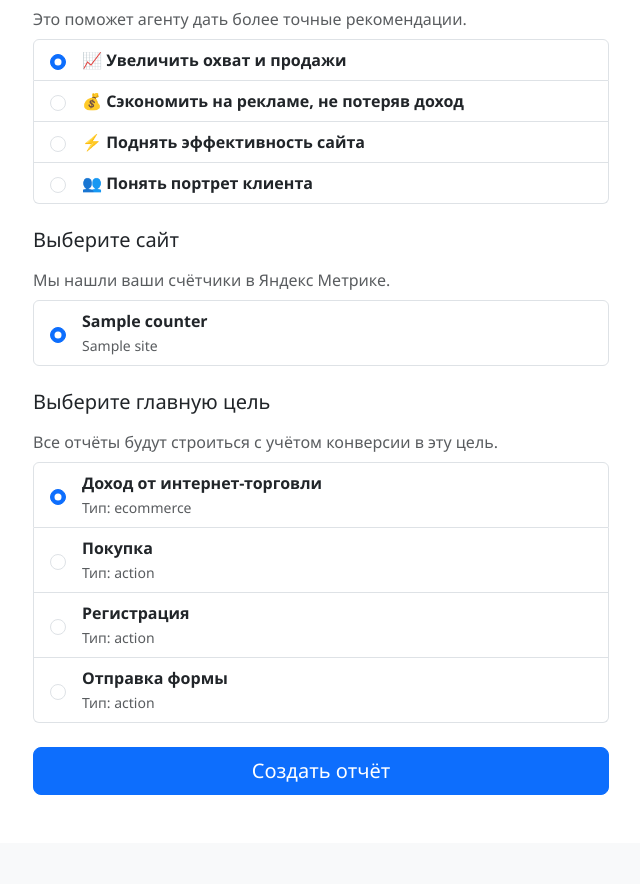
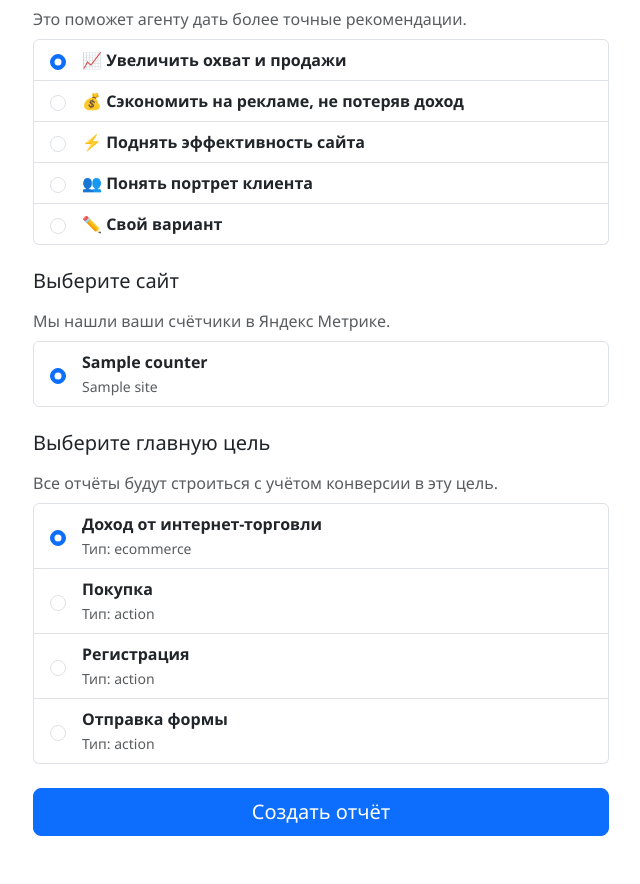
Before and after one commit to shulykun/razgon, a Flask app: template app/templates/setup.html in a window 1280 px wide. Shown: the part 199-1083 px from the top of the page, without its empty margins (319-959 px from the left). Before the commit the page ends 994 px from the top, so only its background shows below. Run offline with Flask 3, Linux system fonts and the light colour scheme; the template is opened without the code that fills it: most values are stand-ins (such as "Sample title", 1, 10 or a date in 2020).

Commit message:
feat: custom objective option with text input

```diff
--- a/app/templates/setup.html
+++ b/app/templates/setup.html
@@ -25,6 +25,13 @@
             <label class="list-group-item d-flex align-items-center">
                 <input class="form-check-input me-3" type="radio" name="objective" value="audience">
                 <div><strong>👥 Понять портрет клиента</strong></div>
+            </label>
+            <label class="list-group-item d-flex align-items-center">
+                <input class="form-check-input me-3" type="radio" name="objective" value="custom" id="customObjRadio">
+                <div class="w-100">
+                    <strong>✏️ Свой вариант</strong>
+                    <input type="text" class="form-control form-control-sm mt-2" id="customObjInput" placeholder="Опишите свою цель..." style="display:none">
+                </div>
             </label>
         </div>
 
@@ -64,7 +71,13 @@ document.getElementById('createBtn').addEventListener('click', async () => {
     if (!siteSelected) return alert('Выберите сайт');
     const goalSelected = document.querySelector('input[name="goal"]:checked');
     if (!goalSelected) return alert('Выберите главную цель');
-    const objective = document.querySelector('input[name="objective"]:checked').value;
+    const objectiveRadio = document.querySelector('input[name="objective"]:checked');
+    let objective = objectiveRadio.value;
+    if (objective === 'custom') {
+        const customText = document.getElementById('customObjInput').value.trim();
+        if (!customText) return alert('Опишите свою цель');
+        objective = customText;
+    }
 
     const btn = document.getElementById('createBtn');
     btn.disabled = true;
@@ -87,6 +100,14 @@ document.getElementById('createBtn').addEventListener('click', async () => {
         btn.disabled = false;
         btn.textContent = 'Создать отчёт';
     }
+});
+
+// Toggle custom objective input
+document.querySelectorAll('input[name="objective"]').forEach(radio => {
+    radio.addEventListener('change', () => {
+        const customInput = document.getElementById('customObjInput');
+        customInput.style.display = radio.value === 'custom' && radio.checked ? 'block' : 'none';
+    });
 });
 
 // Load goals when site is selected
```
